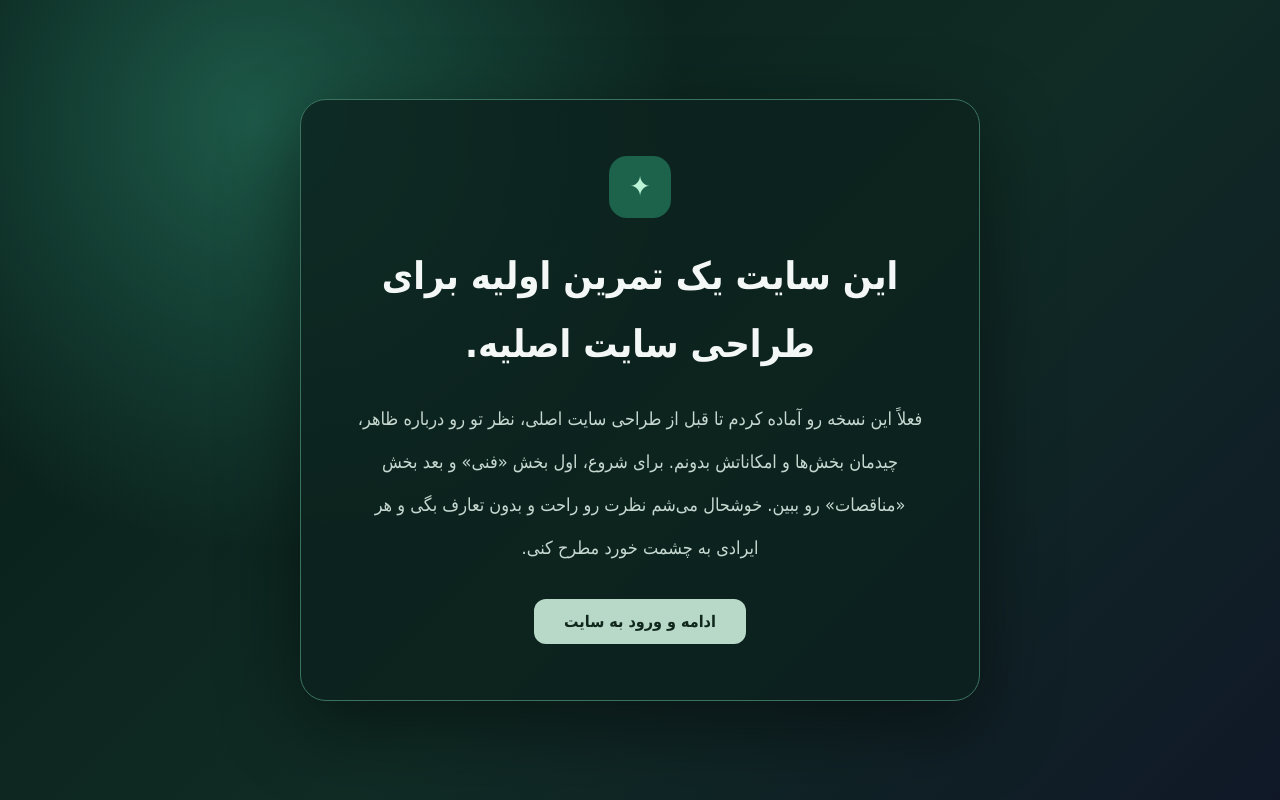
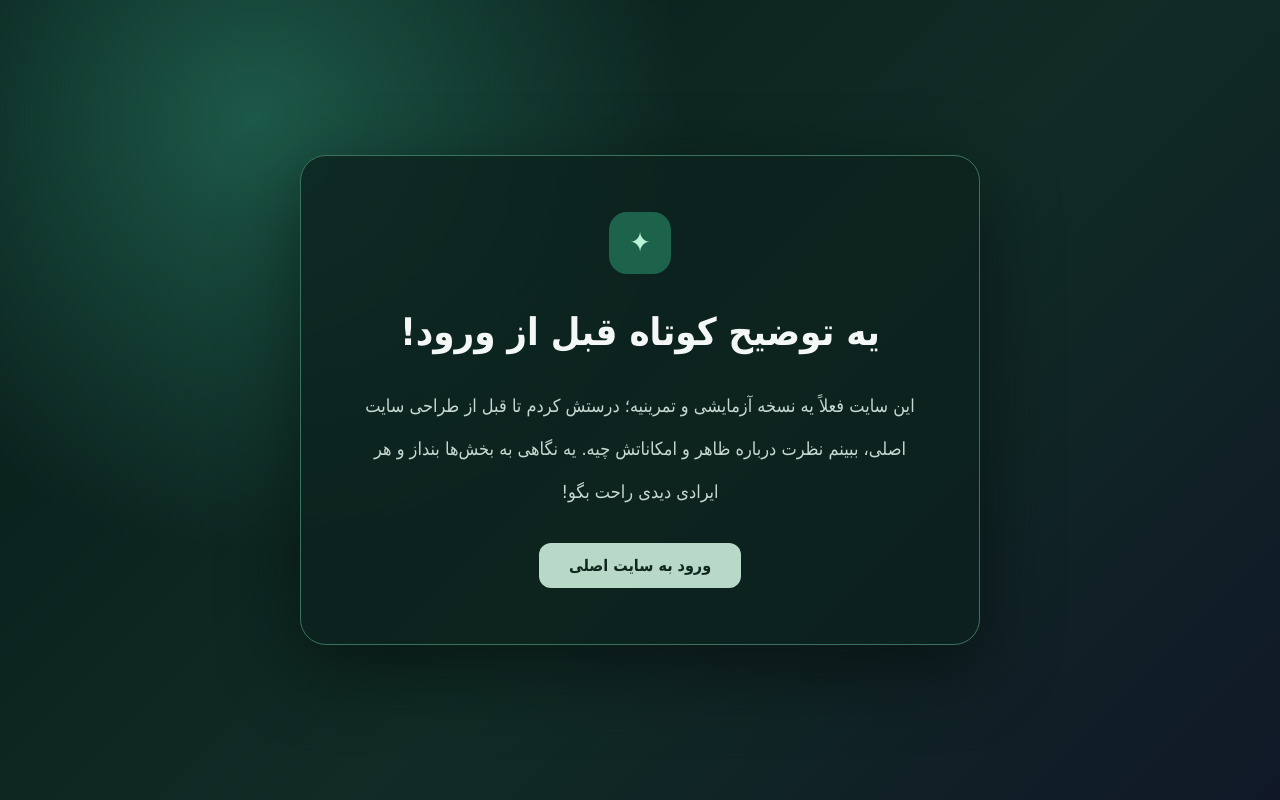
Before and after one commit to aminabdi232-dot/contractor-management, a plain HTML site: page intro.html in a window 1280 px wide. Drawn offline with Linux system fonts and the light colour scheme.

Commit message:
Make intro the second conversational screen

```diff
--- a/intro.html
+++ b/intro.html
@@ -3,7 +3,7 @@
 <head>
 <meta charset="utf-8">
 <meta name="viewport" content="width=device-width,initial-scale=1">
-<title>معرفی سایت | سامانه امین عبدی</title>
+<title>یه توضیح کوتاه | پنل مدیریت امین عبدی</title>
 <style>
 *{box-sizing:border-box}body{margin:0;min-height:100vh;display:grid;place-items:center;padding:24px;background:radial-gradient(circle at 20% 15%,#1d5948 0,transparent 35%),linear-gradient(135deg,#071b17,#102c25 55%,#101827);font-family:Tahoma,Arial,sans-serif;color:#f3f7f5}
 .card{width:min(680px,100%);padding:clamp(28px,6vw,56px);border:1px solid #3b725e;border-radius:26px;background:#0c211dcc;box-shadow:0 25px 80px #0007;text-align:center}
@@ -15,9 +15,9 @@ a{display:inline-block;text-decoration:none;background:#b8d9c8;color:#10271e;pad
 <body>
 <main class="card">
 <div class="mark">✦</div>
-<h1>این سایت یک تمرین اولیه برای طراحی سایت اصلیه.</h1>
-<p>فعلاً این نسخه رو آماده کردم تا قبل از طراحی سایت اصلی، نظر تو رو درباره ظاهر، چیدمان بخش‌ها و امکاناتش بدونم. برای شروع، اول بخش «فنی» و بعد بخش «مناقصات» رو ببین. خوشحال می‌شم نظرت رو راحت و بدون تعارف بگی و هر ایرادی به چشمت خورد مطرح کنی.</p>
-<a href="panel.html">ادامه و ورود به سایت</a>
+<h1>یه توضیح کوتاه قبل از ورود!</h1>
+<p>این سایت فعلاً یه نسخه آزمایشی و تمرینیه؛ درستش کردم تا قبل از طراحی سایت اصلی، ببینم نظرت درباره ظاهر و امکاناتش چیه. یه نگاهی به بخش‌ها بنداز و هر ایرادی دیدی راحت بگو!</p>
+<a href="panel.html">ورود به سایت اصلی</a>
 </main>
 </body>
 </html>
```
